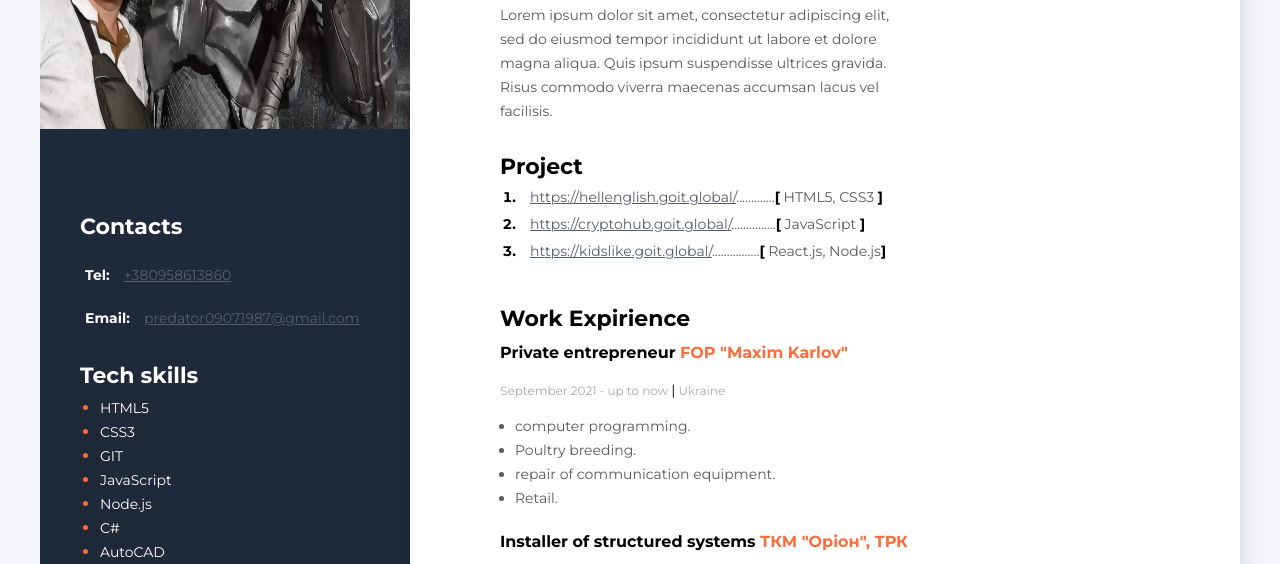
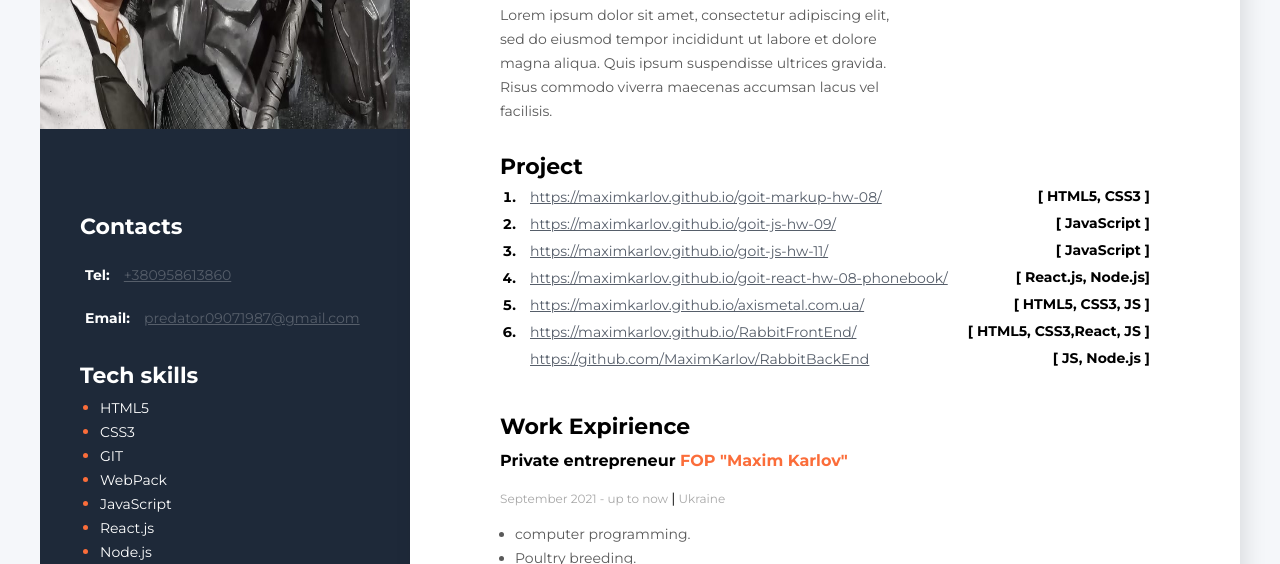
Before and after one commit to MaximKarlov/Resume, a plain HTML site: page index.html in a window 1280 px wide. Shown: the part 249-813 px from the top of the page. Drawn offline with Linux system fonts and the light colour scheme.

Commit message:
add few points

```diff
--- a/index.html
+++ b/index.html
@@ -38,9 +38,9 @@
                     <li class="skilitem"><span class="techskiltext">HTML5</span></li>
                     <li class="skilitem"><span class="techskiltext">CSS3</span></li>
                     <li class="skilitem"><span class="techskiltext">GIT</span></li>
-                    <!-- <li class="skilitem"><span class="techskiltext">WebPack</span></li> -->
+                    <li class="skilitem"><span class="techskiltext">WebPack</span></li>
                     <li class="skilitem"><span class="techskiltext">JavaScript</span></li>
-                    <!-- <li class="skilitem"><span class="techskiltext">React.js</span></li> -->
+                    <li class="skilitem"><span class="techskiltext">React.js</span></li>
                     <li class="skilitem"><span class="techskiltext">Node.js</span></li>
                     <li class="skilitem"><span class="techskiltext">C#</span></li>
                     <li class="skilitem"><span class="techskiltext">AutoCAD</span></li>
@@ -57,6 +57,17 @@
                     <li class="skilitem"><span class="techskiltext">Agile</span></li>
                     <li class="skilitem"><span class="techskiltext">GTD</span></li>
                     <li class="skilitem"><span class="techskiltext">Teamwork</span></li>
+                </ul>
+            </div>
+
+            <!-- Lanhuage -->
+            <div class="otstyp">
+                <h3 class="leftbar_title">Language</h3>
+                <ul class="softskiltype">
+                    <li class="skilitem"><span class="techskiltext">Ukraine</span></li>
+                    <li class="skilitem"><span class="techskiltext">Russian</span></li>
+                    <li class="skilitem"><span class="techskiltext">English</span></li>
+                    <li class="skilitem"><span class="techskiltext">Polska</span></li>
                 </ul>
             </div>
         </div>
@@ -78,22 +89,67 @@
                 <h3 class="title">Project</h3>
                 <ol class="project_list">
                     <li class="project_item">
-                        <span class="project"><a href="https://hellenglish.goit.global/"
-                                class="project_link">https://hellenglish.goit.global/</a>.............<span
-                                class="project_title2">[</span>
-                            HTML5, CSS3 <span class="project_title2">]</span></span>
+                        <div class="project_space">
+                            <div><span class="project"><a href="https://maximkarlov.github.io/goit-markup-hw-08/"
+                                        class="project_link">https://maximkarlov.github.io/goit-markup-hw-08/</a></div>
+                            <div><span class="project_title2">[</span>
+                                HTML5, CSS3 <span class="project_title2">]</span>
+                                </span>
+                            </div>
+                        </div>
                     </li>
                     <li class="project_item">
-                        <span class="project"><a href="https://cryptohub.goit.global/"
-                                class="project_link">https://cryptohub.goit.global/</a>...............<span
-                                class="project_title2">[</span>
-                            JavaScript <span class="project_title2">]</span></span>
+                        <div class="project_space">
+                            <div><span class="project"><a href="https://maximkarlov.github.io/goit-js-hw-09/"
+                                        class="project_link">https://maximkarlov.github.io/goit-js-hw-09/</a></div>
+                            <div><span class="project_title2">[</span>
+                                JavaScript <span class="project_title2">]</span></span></div>
+                        </div>
                     </li>
                     <li class="project_item">
-                        <span class="project"><a href="https://kidslike.goit.global/"
-                                class="project_link">https://kidslike.goit.global/</a>................<span
-                                class="project_title2">[</span>
-                            React.js, Node.js<span class="project_title2">]</span></span>
+                        <div class="project_space">
+                            <div>
+                                <span class="project"><a href="https://maximkarlov.github.io/goit-js-hw-11/"
+                                        class="project_link">https://maximkarlov.github.io/goit-js-hw-11/</a>
+                            </div>
+                            <div><span class="project_title2">[</span>
+                                JavaScript <span class="project_title2">]</span></span></div>
+                        </div>
+                    </li>
+                    <li class="project_item">
+                        <div class="project_space">
+                            <div><span class="project"><a
+                                        href="https://maximkarlov.github.io/goit-react-hw-08-phonebook/"
+                                        class="project_link">https://maximkarlov.github.io/goit-react-hw-08-phonebook/</a>
+                            </div>
+                            <div><span class="project_title2">[</span>
+                                React.js, Node.js<span class="project_title2">]</span></span></div>
+                        </div>
+                    </li>
+                    <li class="project_item">
+                        <div class="project_space">
+                            <div><span class="project"><a href="https://maximkarlov.github.io/axismetal.com.ua/"
+                                        class="project_link">https://maximkarlov.github.io/axismetal.com.ua/</a>
+                            </div>
+                            <div><span class="project_title2">[</span>
+                                HTML5, CSS3, JS <span class="project_title2">]</span></span></div>
+                        </div>
+                    </li>
+                    <li class="project_item">
+                        <div class="project_space">
+                            <div><span class="project"><a href="https://maximkarlov.github.io/RabbitFrontEnd/"
+                                        class="project_link">https://maximkarlov.github.io/RabbitFrontEnd/</a>
+                            </div>
+                            <div><span class="project_title2">[</span>
+                                HTML5, CSS3,React, JS <span class="project_title2">]</span></span></div>
+                        </div>
+                        <div class="project_space">
+                            <div><span class="project"><a href="https://github.com/MaximKarlov/RabbitBackEnd"
+                                        class="project_link">https://github.com/MaximKarlov/RabbitBackEnd</a>
+                            </div>
+                            <div><span class="project_title2">[</span>
+                                JS, Node.js <span class="project_title2">]</span></span></div>
+                        </div>
                     </li>
                 </ol>
             </div>
--- a/style/style.css
+++ b/style/style.css
@@ -162,6 +162,7 @@ projects{
 .project_list{
     padding: 0;
     margin-left: 20px;
+    /* style:  */
 }
 
 .title{
@@ -178,11 +179,17 @@ projects{
 
 
 .project_item{
+    /* display:flex;
+    justify-content: space-between; */
     font-style: normal;
     font-weight: 700;
     font-size: 14px;
     line-height: 24px;
     color: #000000;
+}
+.project_space{
+    display: flex;
+    justify-content: space-between;
 }
 
 /* .work{
```
